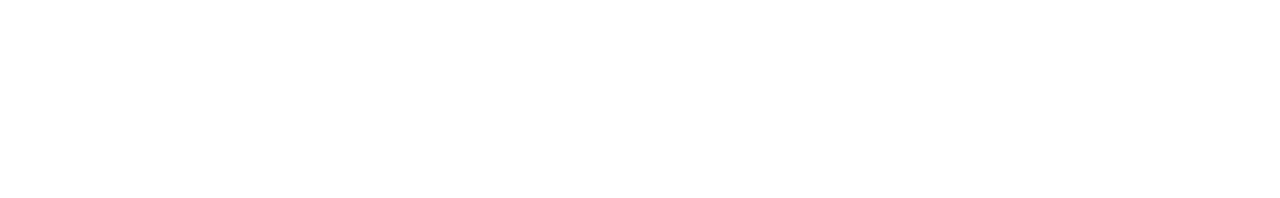
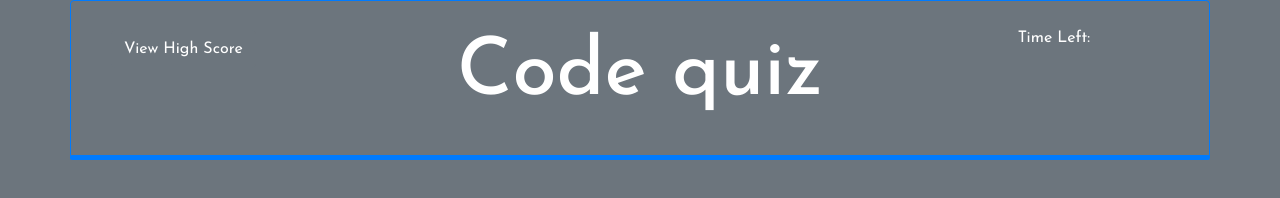
Before and after one commit to Mike-Lane/code-quiz, a plain HTML site: page index.html in a window 1280 px wide. Drawn offline with nearby package versions, Linux system fonts and the light colour scheme.

Commit message:
added header

```diff
--- a/assets/css/style.css
+++ b/assets/css/style.css
@@ -0,0 +1,19 @@
+@font-face {
+    font-family: JoseFinSans;
+    src: url(JosefinSans-VariableFont_wght.ttf);
+}
+
+body{
+    font-family: 'JoseFinSans', Arial, Helvetica, sans-serif;
+    color: white;
+}
+
+header {
+    padding: 25px;
+
+}
+
+header h1 {
+    text-align: center;
+    font-size: 80px;
+}
--- a/index.html
+++ b/index.html
@@ -4,23 +4,37 @@
     <meta charset="UTF-8">
     <meta http-equiv="X-UA-Compatible" content="IE=edge">
     <meta name="viewport" content="width=device-width, initial-scale=1.0">
-    <title>Document</title>
+    <title>My Super-Duper Code Quiz</title>
 
     <!--Bootstrap CSS-->
     <link rel="stylesheet" href="https://stackpath.bootstrapcdn.com/bootstrap/4.3.1/css/bootstrap.min.css" integrity="sha384-ggOyR0iXCbMQv3Xipma34MD+dH/1fQ784/j6cY/iJTQUOhcWr7x9JvoRxT2MZw1T" crossorigin="anonymous">
 
     <!--My CSS-->
-    <link rel="stylesheet" href="../assets/css/style.css">
+    <link rel="stylesheet" href=".\assets\css\style.css">
 </head>
-<body>
-    <header>
-
+<body class="container bg-secondary">
+    <header class="row border border-primary rounded-top">
+        <div class="col-2">
+            <button id="view-score" type="button" class="btn btn-secondary d-inline-block mt-1">View High Score</button>
+        </div>
+        <div class="col-8">
+            <h1>Code quiz</h1>
+        </div>
+        <div class="col-2">
+            <p class="d-flex time">Time Left:</p>
+        </div>
     </header>
-    <main>
+    <main class="row border border-primary rounded-0">
 
     </main>
-    <footer>
+    <footer class="row border border-primary rounded-bottom">
 
     </footer>
+
+    <!--Bootstrap scripts-->
+    <script src="https://code.jquery.com/jquery-3.3.1.slim.min.js" integrity="sha384-q8i/X+965DzO0rT7abK41JStQIAqVgRVzpbzo5smXKp4YfRvH+8abtTE1Pi6jizo" crossorigin="anonymous"></script>
+    <script src="https://cdnjs.cloudflare.com/ajax/libs/popper.js/1.14.7/umd/popper.min.js" integrity="sha384-UO2eT0CpHqdSJQ6hJty5KVphtPhzWj9WO1clHTMGa3JDZwrnQq4sF86dIHNDz0W1" crossorigin="anonymous"></script>
+    <script src="https://stackpath.bootstrapcdn.com/bootstrap/4.3.1/js/bootstrap.min.js" integrity="sha384-JjSmVgyd0p3pXB1rRibZUAYoIIy6OrQ6VrjIEaFf/nJGzIxFDsf4x0xIM+B07jRM" crossorigin="anonymous"></script>
+
 </body>
 </html>
```
Also changed, not shown: assets/css/JosefinSans-VariableFont_wght.ttf (added).
